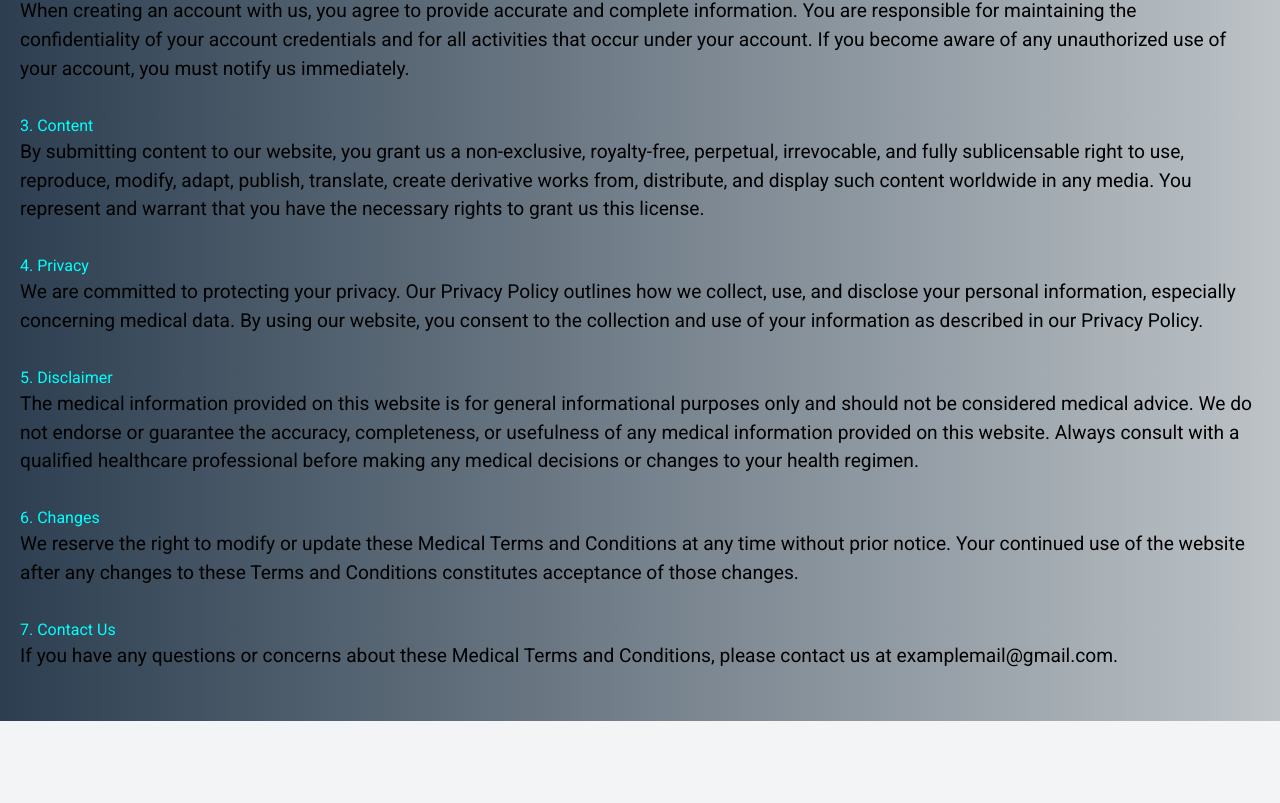
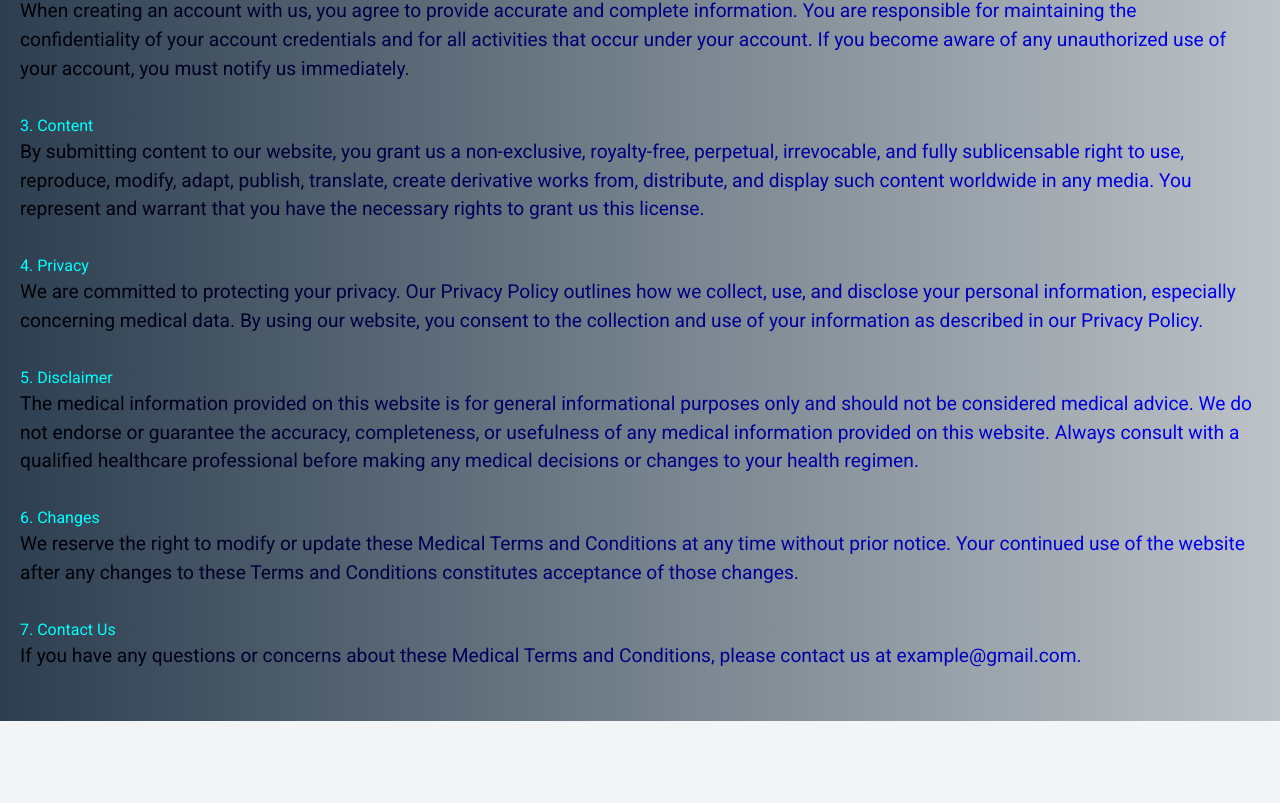
Before and after one commit to BTANISHA11/medcare, a React (Create React App) app: page /terms in a window 1280 px wide. Shown: the part 391-1194 px from the top of the page. Built offline with nearby package versions, Linux system fonts and the light colour scheme.

Commit message:
done updating

```diff
--- a/src/components/Terms.jsx
+++ b/src/components/Terms.jsx
@@ -42,7 +42,7 @@ function Terms() {
 
         <section>
           <h2>7. Contact Us</h2>
-          <p>If you have any questions or concerns about these Medical Terms and Conditions, please contact us at examplemail@gmail.com.</p>
+          <p>If you have any questions or concerns about these Medical Terms and Conditions, please contact us at example@gmail.com.</p>
         </section>
       </main>
     </div>
--- a/src/styles/resources.scss
+++ b/src/styles/resources.scss
@@ -22,7 +22,7 @@
 
 .self-care-card {
     width: 350px;
-    height: 600px;
+    height: 700px;
     margin: 20px 5px;
     border: 1px solid #c3c1c1;
     border-radius: 5px;
@@ -60,7 +60,7 @@
         padding: 8px 27px;
         width: 100%;
         text-align: center;
-        margin: 30px 0;
+        margin: 40px 0;
         border-radius: 10px;
         cursor: pointer;
         opacity: 80%;
--- a/src/styles/terms.scss
+++ b/src/styles/terms.scss
@@ -17,7 +17,7 @@ body {
   }
   h1{
     color: black;
-    font-size: 2.5rem;
+    font-size: 2.0rem;
     font-weight: bold;
     margin-bottom: 20px;
   }
@@ -36,9 +36,7 @@ body {
   p {
     margin-bottom: 20px;
     font-size: 1.2rem;
-    background: black;
     color: transparent;
+    background: radial-gradient(circle at left, black, blue);
     -webkit-background-clip: text;
-    background-clip: text;
-    -webkit-text-fill-color: transparent;
   }
```
